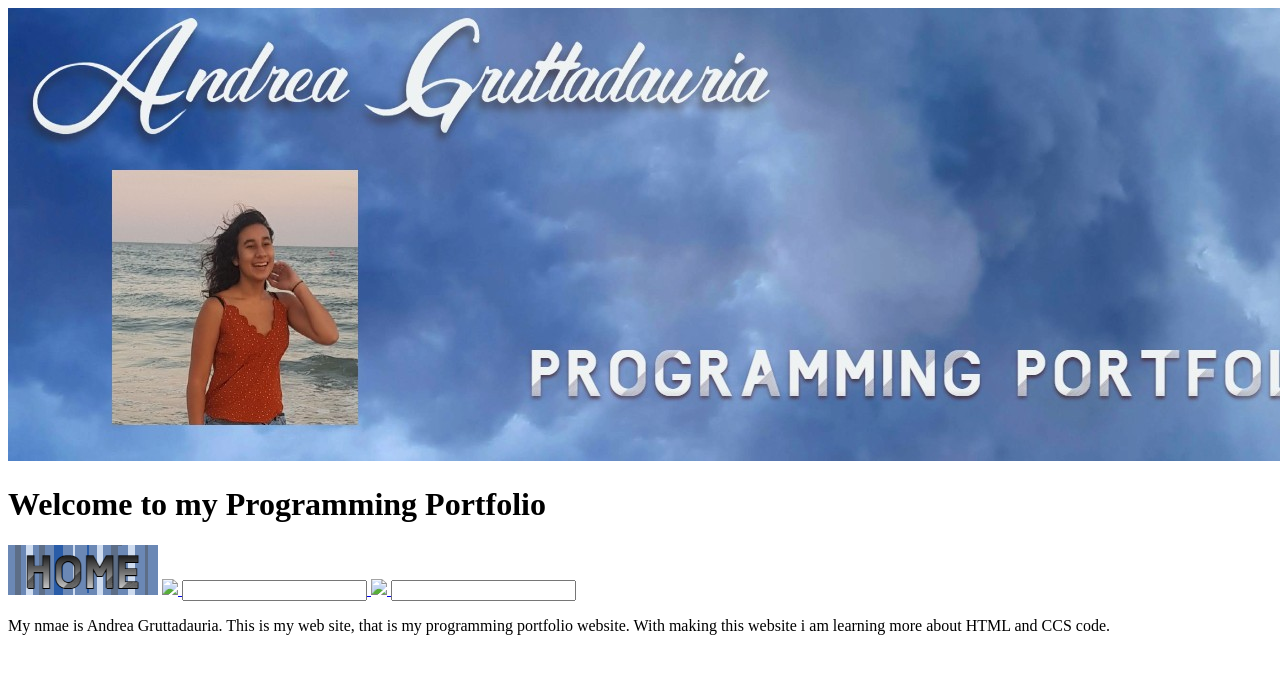
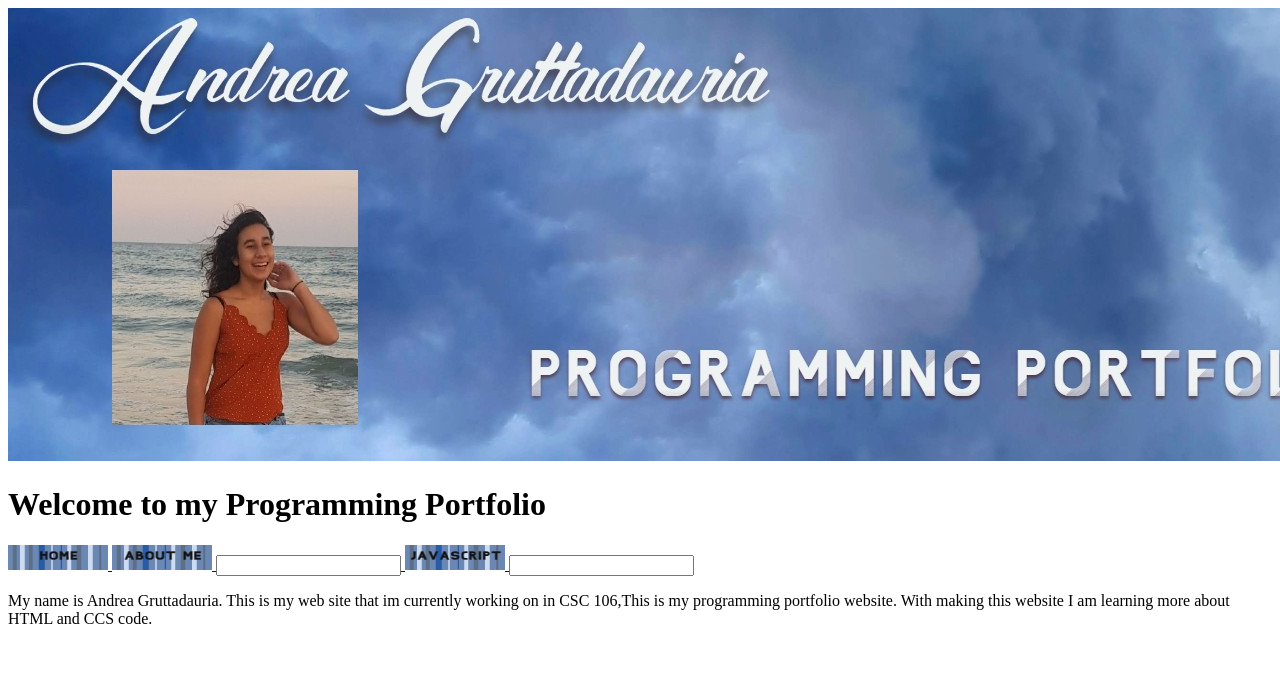
Before and after one commit to Agruttadauria/agruttadauria.github.io, a plain HTML site: page index.html in a window 1280 px wide. Shown: the top 674 px of the page. Drawn offline with Linux system fonts and the light colour scheme.

Commit message:
Update index.html

```diff
--- a/index.html
+++ b/index.html
@@ -7,17 +7,16 @@
     <body>
     <img src="mybanner.jpg" Style="width:800";"Hight:600";>
 <h1> Welcome to my Programming Portfolio</h1>
-        <a href="https://agruttadauria.github.io/home"> </a>
-        <img src="home.png">
+        <a href="https://agruttadauria.github.io/home"> <img src="home.jpg" alt="Home button" Width="100" height="25">
      </a>
-     <a href="https://agruttadauria.github.io/aboutme">  <img src= "Aboutme.png" >
+     <a href="https://agruttadauria.github.io/aboutme">  <img src= "Aboutme.jpg" alt=" about me button" Width="100" height="25">
     <input type="About Me"/>
-
-         <a href="https://agruttadauria.github.io/javascripts">  <img src="Javascript.png">
+    </a>
+         <a href="https://agruttadauria.github.io/javascripts">  <img src="Javascript.jpg" alt="Java script button" Width="100" height="25">
     <input type="Java Scripts"/>
      </a>
-         <p> My nmae is Andrea Gruttadauria. This is my web site, that is my programming portfolio
-             website. With making this website i am learning more about HTML and CCS code. </p>
+         <p> My name is Andrea Gruttadauria. This is my web site that im currently working on in CSC 106,This is my programming portfolio
+             website. With making this website I am learning more about HTML and CCS code. </p>
 
     </body>
 </html>
```
